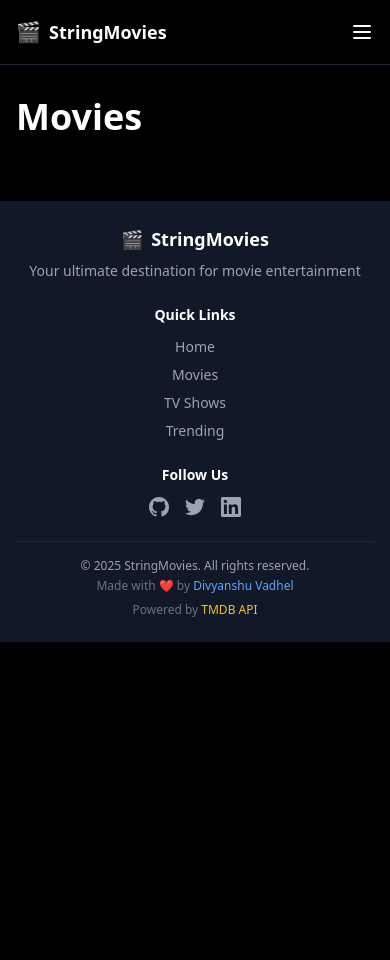
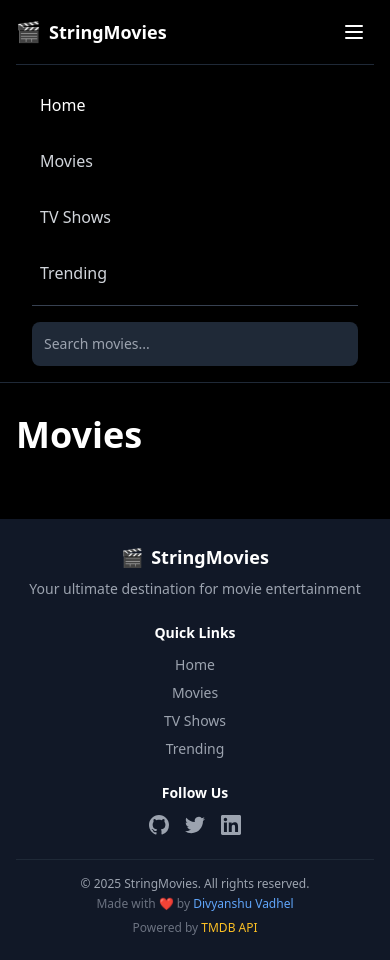
Before and after one commit to divyanshuvadhel/stringMovies, a website with bundled scripts: page public/movies.html in a window 390 px wide. Both pictures are taken after a click on the button 362 px from the left and 32 px from the top of the page. Before the commit the page ends 844 px from the top, so only its background shows below. Built offline with nearby package versions, Linux system fonts and the light colour scheme; no server answers.

Commit message:
fix bug for mobile devices

```diff
--- a/public/src/components/nav.html
+++ b/public/src/components/nav.html
@@ -8,7 +8,7 @@
       </div>
 
       <!-- Mobile Menu Button -->
-      <button id="mobile-menu-btn" class="md:hidden text-white hover:text-amber-400 transition-colors">
+      <button id="mobile-menu-btn" class="md:hidden text-white hover:text-amber-400 transition-colors p-2 -mr-2">
         <svg class="h-6 w-6" fill="none" stroke="currentColor" viewBox="0 0 24 24">
           <path stroke-linecap="round" stroke-linejoin="round" stroke-width="2" d="M4 6h16M4 12h16M4 18h16"></path>
         </svg>
@@ -40,31 +40,17 @@
     </div>
 
     <!-- Mobile Menu -->
-    <div id="mobile-menu" class="hidden md:hidden bg-black/95 border-t border-gray-800">
-      <div class="px-4 py-4 space-y-4">
-        <a href="index.html" class="block text-white hover:text-amber-400 transition-colors py-2">Home</a>
-        <a href="movies.html" class="block text-gray-300 hover:text-amber-400 transition-colors py-2">Movies</a>
-        <a href="tv-shows.html" class="block text-gray-300 hover:text-amber-400 transition-colors py-2">TV Shows</a>
-        <a href="trending.html" class="block text-gray-300 hover:text-amber-400 transition-colors py-2">Trending</a>
+    <div id="mobile-menu" class="hidden md:hidden bg-black/95 backdrop-blur-md border-t border-gray-800">
+      <div class="px-4 py-4 space-y-2">
+        <a href="index.html" class="block text-white hover:text-amber-400 transition-colors py-3 px-2 rounded-lg hover:bg-gray-800/50">Home</a>
+        <a href="movies.html" class="block text-gray-300 hover:text-amber-400 transition-colors py-3 px-2 rounded-lg hover:bg-gray-800/50">Movies</a>
+        <a href="tv-shows.html" class="block text-gray-300 hover:text-amber-400 transition-colors py-3 px-2 rounded-lg hover:bg-gray-800/50">TV Shows</a>
+        <a href="trending.html" class="block text-gray-300 hover:text-amber-400 transition-colors py-3 px-2 rounded-lg hover:bg-gray-800/50">Trending</a>
         <div class="pt-4 border-t border-gray-700">
           <input type="text" placeholder="Search movies..."
-                 class="w-full bg-gray-800 text-white px-3 py-2 rounded-lg focus:outline-none focus:ring-2 focus:ring-amber-400 text-sm">
+                 class="w-full bg-gray-800 text-white px-3 py-3 rounded-lg focus:outline-none focus:ring-2 focus:ring-amber-400 text-sm">
         </div>
       </div>
     </div>
   </div>
 </nav>
-
-<script>
-// Mobile menu toggle
-document.addEventListener('DOMContentLoaded', function() {
-  const mobileMenuBtn = document.getElementById('mobile-menu-btn');
-  const mobileMenu = document.getElementById('mobile-menu');
-
-  if (mobileMenuBtn && mobileMenu) {
-    mobileMenuBtn.addEventListener('click', function() {
-      mobileMenu.classList.toggle('hidden');
-    });
-  }
-});
-</script>
--- a/public/src/js/compLoader.js
+++ b/public/src/js/compLoader.js
@@ -15,8 +15,42 @@ async function loadComponent(path, elementId) {
     const html = await response.text();
     placeholder.innerHTML = html;
 
+    // Initialize mobile menu after nav component is loaded
+    if (elementId === 'nav-placeholder') {
+      setTimeout(initializeMobileMenu, 0);
+    }
+
   } catch (error) {
     console.log(`Error loading component: ${error}`);
+  }
+}
+
+// Mobile menu initialization
+function initializeMobileMenu() {
+  const mobileMenuBtn = document.getElementById('mobile-menu-btn');
+  const mobileMenu = document.getElementById('mobile-menu');
+
+  if (mobileMenuBtn && mobileMenu) {
+    // Toggle menu on button click
+    mobileMenuBtn.addEventListener('click', function(e) {
+      e.stopPropagation();
+      mobileMenu.classList.toggle('hidden');
+    });
+
+    // Close menu when clicking on links
+    const menuLinks = mobileMenu.querySelectorAll('a');
+    menuLinks.forEach(link => {
+      link.addEventListener('click', () => {
+        mobileMenu.classList.add('hidden');
+      });
+    });
+
+    // Close menu when clicking outside
+    document.addEventListener('click', function(e) {
+      if (!mobileMenu.contains(e.target) && !mobileMenuBtn.contains(e.target)) {
+        mobileMenu.classList.add('hidden');
+      }
+    });
   }
 }
 
```
Also changed, not shown: public/index.html (+12 -0 lines), public/css/output.css.
